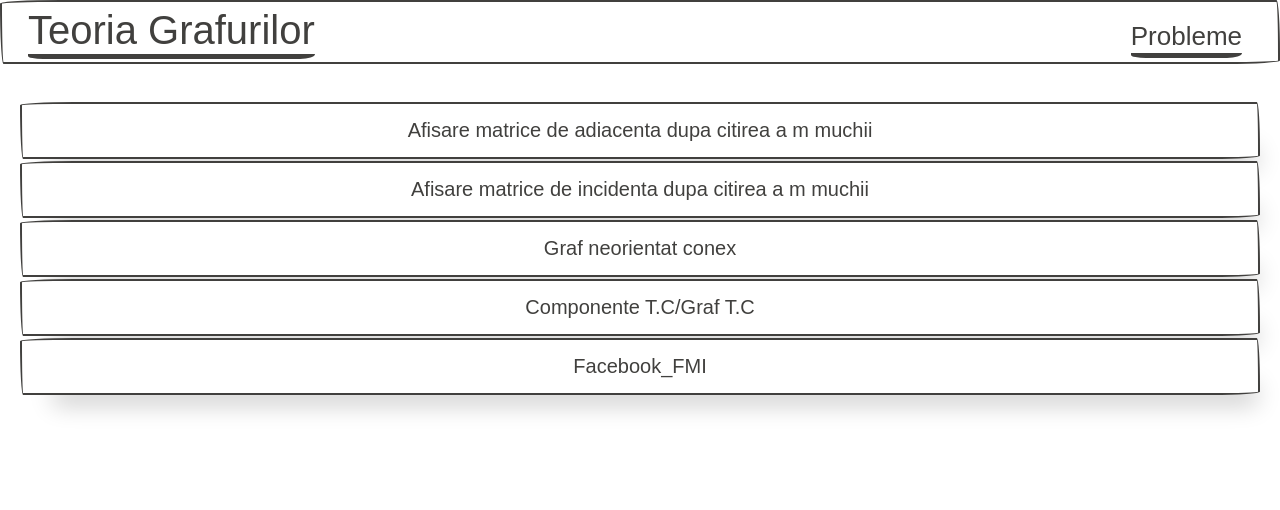
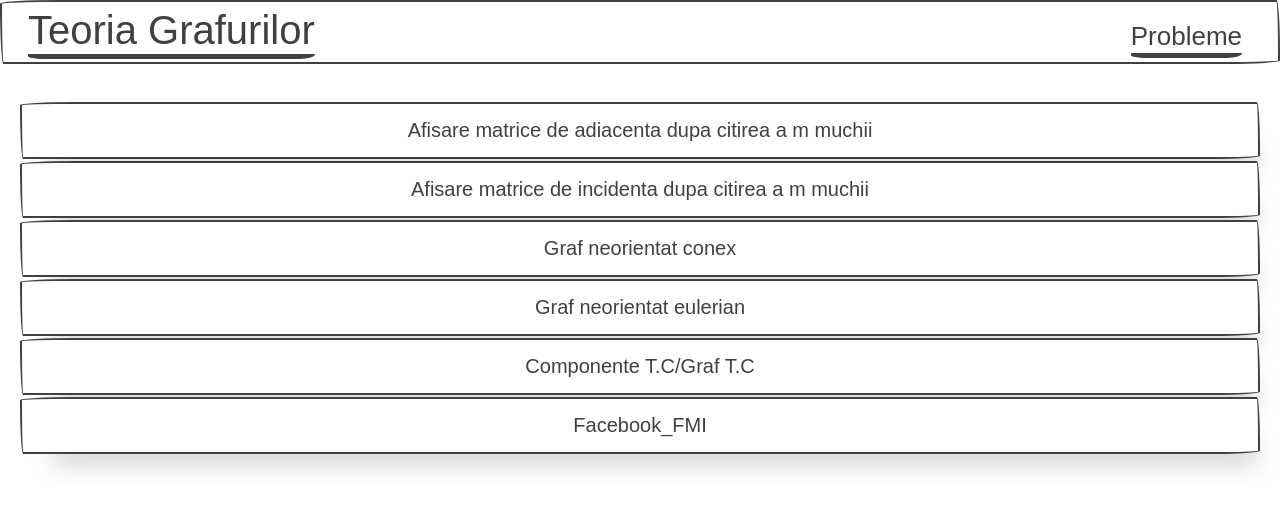
Before and after one commit to vladromila/Atestat, a React (Create React App) app: page /pbs in a window 1280 px wide. Shown: the top 510 px of the page. Built offline with nearby package versions, Linux system fonts and the light colour scheme; a web font is replaced by a local one.

Commit message:
Added some new data!

```diff
--- a/src/data.js
+++ b/src/data.js
@@ -127,6 +127,79 @@ export const data = [
         `
     },
     {
+        title:'Graf neorientat eulerian',
+        description: 'Vlad Romila pe Facebook doreste sa afle daca un graf neorientat este eulerian.',
+        cerinta:'Sa se verifice daca graful neorientat dat este eulerian.',
+        din:'Se citeste de la tastatura un numar n=numar de noduri si un numar m=numar de muchii si m perechi de extremitati de muchii',
+        dout:'Sa se verifice daca graful dat este eulerian.',
+        rezolvare:
+        `#include <bits/stdc++.h>
+
+        using namespace std;
+        ifstream fin("grafconex.in");
+        ofstream fout("grafconex.out");
+        int a[21][21],viz[120],gr[120],n,m,marc;
+
+        void citire()
+        {
+            cin>>n>>m;
+            int x,y;
+            for(int i=1; i<=m; i++)
+            {
+                cin>>x>>y;
+                a[x][y]=a[y][x]=1;
+                gr[x]++;
+                gr[y]++;
+            }
+
+        }
+        void df(int x)
+        {
+            viz[x]=marc;
+            for(int i=1; i<=n; i++)
+            {
+                if(i!=x&&viz[i]==0&&a[i][x]==1)
+                {
+                    df(i);
+                }
+            }
+        }
+
+        int main()
+        {
+            citire();
+            for(int i=1; i<=n; i++)
+                if(viz[i]==0)
+                {
+                    marc++;
+                    df(i);
+                }
+
+            if(marc==1)
+            {
+                int ok=1;
+                for(int i=1; i<=n; i++)
+                {
+                    if(gr[i]%2==1)
+                    {
+                        ok=0;
+                        break;
+                    }
+                }
+                if(ok==1)
+                {
+                    cout<<"Graful este eulerian!";
+                }
+                else
+                    cout<<"Chiar daca graful este conex, nu este eulerian deoarece are noduri care au graduri impare!";
+            }
+            else
+                cout<<"Graful nu este conex asadar nu este nici eulerian!";
+            return 0;
+        }
+        `
+    },
+    {
         title: 'Componente T.C/Graf T.C',
         description: 'Vlad Romila pe Facebook doreste sa afle daca un graf este tare conex sau daca nu care sunt componentele tare conexe',
         cerinta: 'Sa se creeze un program care sa afiseze componentele tare conexe si daca graful dat este sau nu este tare conex (nu prea are sens cerinta dar nu imi bat capul)',
```
